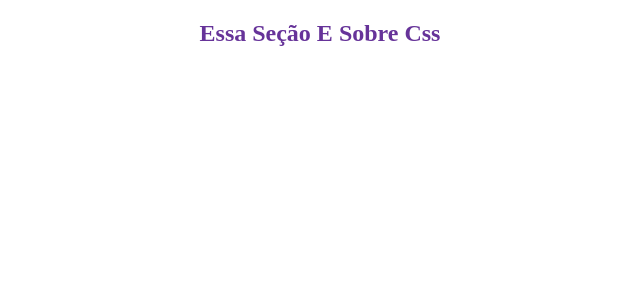
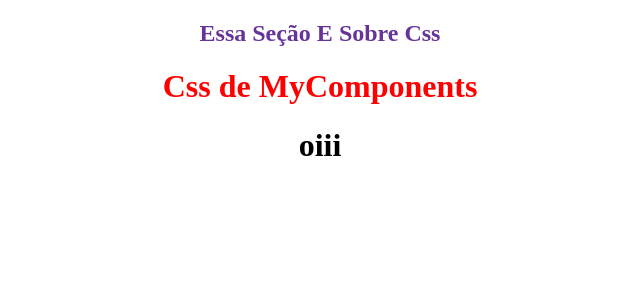
Before and after one commit to Anselmo5/CursoReact, a React (Vite) app in the folder etapa4/: page / in a window 1280 px wide. Shown: the top 300 px of the page, without its empty margins (320-960 px from the left). Built offline with nearby package versions, Linux system fonts and the light colour scheme.

Commit message:
alteração

```diff
--- a/etapa4/src/App.jsx
+++ b/etapa4/src/App.jsx
@@ -2,12 +2,16 @@ import { useState } from 'react'
 import reactLogo from './assets/react.svg'
 import viteLogo from '/vite.svg'
 import './App.css'
+import MyComponents from './components/MyComponents'
 
 function App() {
 
   return (
     <>
+    {/* Css global */}
       <h2>Essa Seção E Sobre Css</h2>
+    {/* Css de Components */}
+    <MyComponents/>
     </>
   )
 }
--- /dev/null
+++ b/etapa4/src/components/MyComponents.css
@@ -0,0 +1,7 @@
+h1{
+    color: red;
+}
+
+.teste{
+    color: black;
+}
--- /dev/null
+++ b/etapa4/src/components/MyComponents.jsx
@@ -0,0 +1,13 @@
+import "./MyComponents.css"
+
+const MyComponents = () => {
+  return (
+    <div>
+      <h1>Css de MyComponents</h1> {/* A diferença do css Global e do css components,  e que o global pega dos elementos que você esta estilizando e define isso como padrão para todos os elemneto iguais.*/}
+      {/* Já o de components você define um estilo para cada elemento indifidual. */}
+      <h1 className="teste">oiii</h1>
+    </div>
+  )
+}
+
+export default MyComponents
```
